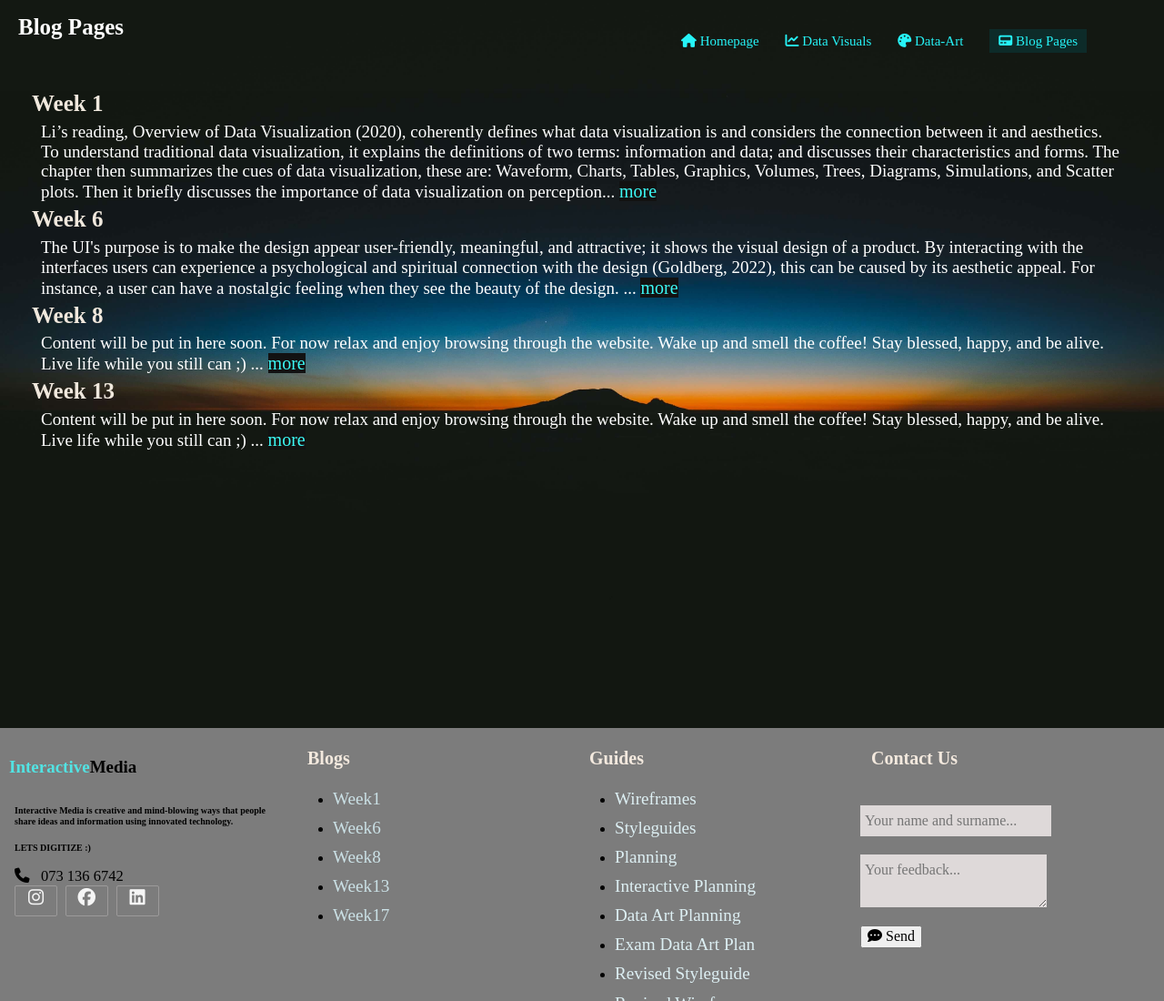
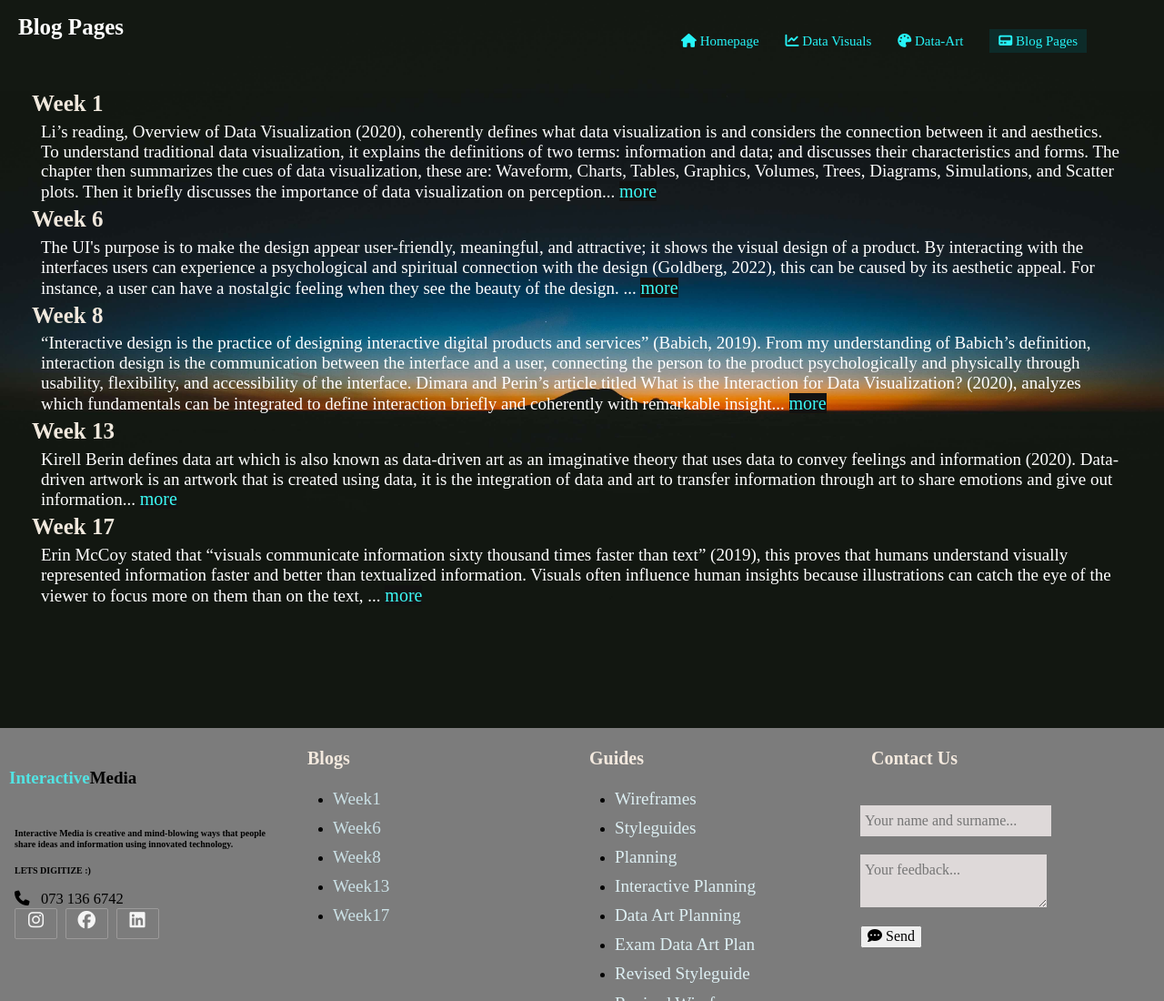
Before and after one commit to LjayMoh/LJWebsite, a plain HTML site: page Pages/blogpages.html in a window 1280 px wide. Shown: the top 1100 px of the page at 91% size. Drawn offline with Linux system fonts and the light colour scheme.

Commit message:
Update
on blog pages

```diff
--- a/Pages/blogpages.html
+++ b/Pages/blogpages.html
@@ -55,14 +55,25 @@
 
                 <h3 class="week">Week 8</h3>
                 <p>
-                    Content will be put in here soon. For now relax and enjoy browsing through the website. Wake up and smell the coffee!
-                    Stay blessed, happy, and be alive. Live life while you still can ;) ... <a class="link" href="3rdpost.html">more</a>
+                    “Interactive design is the practice of designing interactive digital products and services” (Babich, 2019).
+                    From my understanding of Babich’s definition, interaction design is the communication between the interface and a user,
+                    connecting the person to the product psychologically and physically through usability, flexibility, and accessibility of the interface.
+                    Dimara and Perin’s article titled What is the Interaction for Data Visualization? (2020), analyzes which fundamentals can be integrated to
+                    define interaction briefly and coherently with remarkable insight... <a class="link" href="3rdpost.html">more</a>
                 </p>
 
                 <h4 class="week">Week 13</h4>
                 <p>
-                    Content will be put in here soon. For now relax and enjoy browsing through the website. Wake up and smell the coffee!
-                    Stay blessed, happy, and be alive. Live life while you still can ;) ... <a class="link" href="4thpost.html">more</a>
+                    Kirell Berin defines data art which is also known as data-driven art as an imaginative theory that uses
+                    data to convey feelings and information (2020). Data-driven artwork is an artwork that is created using data,
+                    it is the integration of data and art to transfer information through art to share emotions and give out information... <a class="link" href="4thpost.html">more</a>
+                </p>
+
+                <h5 class="week">Week 17</h5>
+                <p>
+                    Erin McCoy stated that “visuals communicate information sixty thousand times faster than text” (2019),
+                    this proves that humans understand visually represented information faster and better than textualized information.
+                    Visuals often influence human insights because illustrations can catch the eye of the viewer to focus more on them than on the text, ... <a class="link" href="4thpost.html">more</a>
                 </p>
             </article>
         </main>
@@ -72,7 +83,7 @@
     <footer>
         <div class="footer-content">
             <div class="footer-section reference">
-                <h5 class="ref"><span>Interactive</span>Media</h5>
+                <h6 class="ref"><span>Interactive</span>Media</h6>
                 <p class="def">Interactive Media is creative and mind-blowing ways that people share ideas and information
                   using innovated technology.</p>
                 <br>
@@ -89,7 +100,7 @@
             </div>
 
             <div class="footer-section blogs">
-               <h6 class="foot">Blogs</h6>
+               <h2 class="foot">Blogs</h2>
                     <ul>
                         <li><a class="u-url" href="1stpost.html">Week1</a></li>
                         <li><a class="u-url" href="2ndpost.html">Week6</a></li>
@@ -100,7 +111,7 @@
             </div>
 
             <div class="footer-section guides">
-                <h2 class="foot">Guides</h2>
+                <h3 class="foot">Guides</h3>
                     <ul>
                         <li><a class="u-url" href="wireframes.html">Wireframes</a>
                         <li><a class="u-url" href="styleguide.html">Styleguides</a></li>
@@ -114,7 +125,7 @@
             </div>
 
             <div class="footer-section contact-us">
-                <h3 class="foot">Contact Us</h3>
+                <h4 class="foot">Contact Us</h4>
                 <br>
                 <form action="index.html" method="post">
                   <input type="name" name="name" class="text-input contact-input" placeholder="Your name and surname...">
@@ -123,7 +134,7 @@
                     <i class="fas fa-comment-dots"></i> <a href="index.html"> Send</a>
                   </button>
                 </form>
-              </div>
+            </div>
         </div>
 
         <div class="footer-bottom">
```
